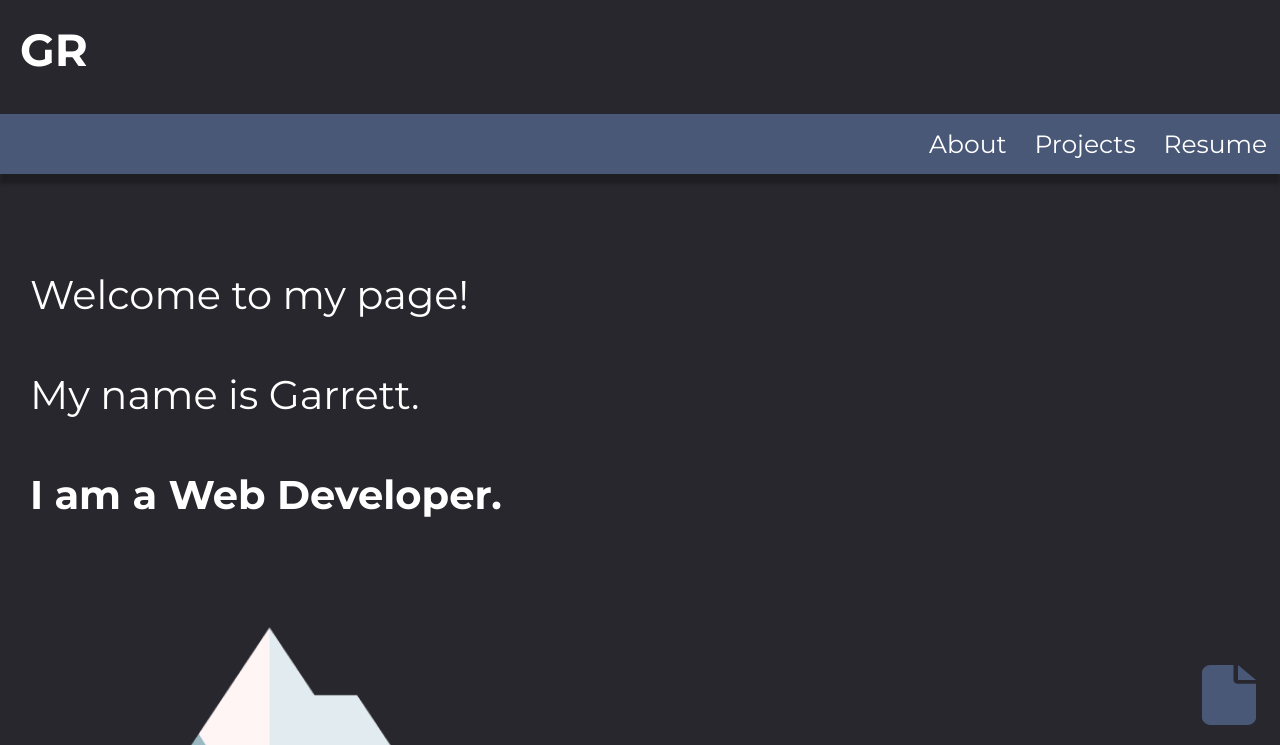
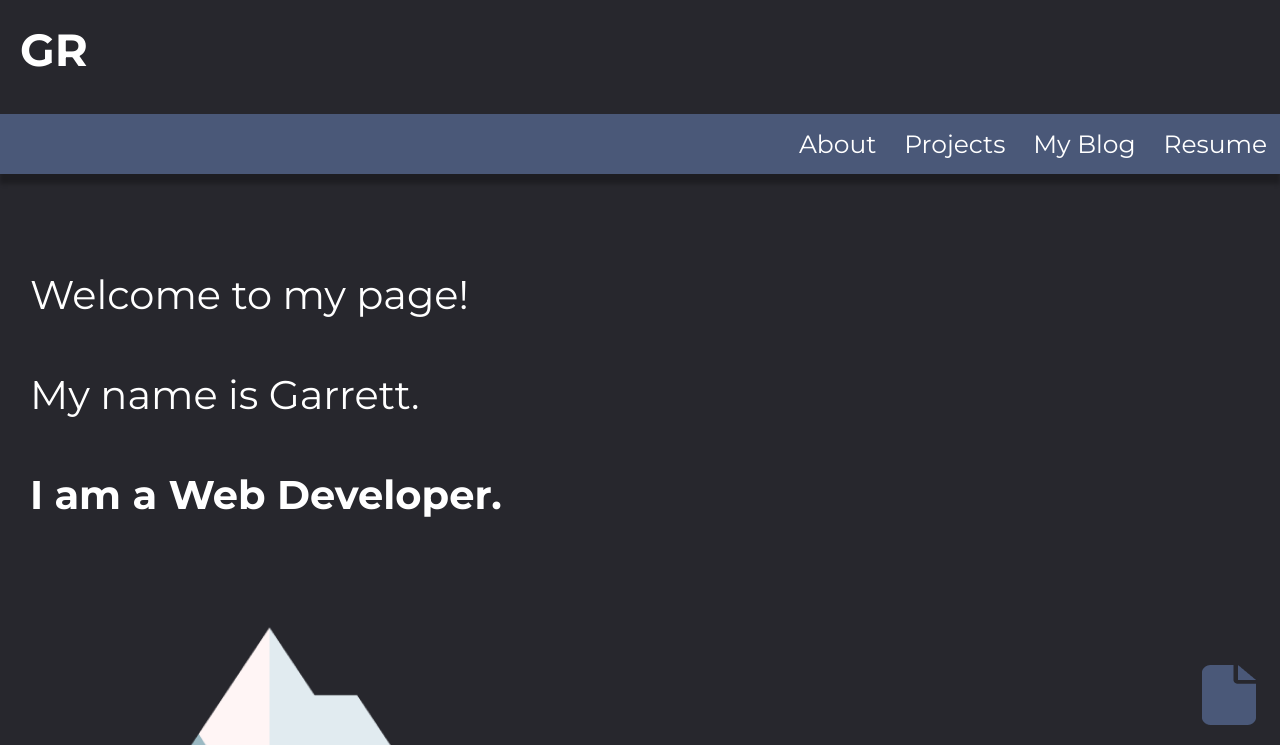
Before and after one commit to GLRose/GRportfolio, a plain HTML site: page index.html in a window 1280 px wide. Shown: the top 745 px of the page. Drawn offline with Linux system fonts and the light colour scheme.

Commit message:
added personal blog to nav bar

```diff
--- a/index.html
+++ b/index.html
@@ -17,6 +17,7 @@
         <ul class="nav-bar">
           <li><a href="./About.html">About</a></li>
           <li><a href="./projects.html">Projects</a></li>
+          <li><a href="https://synonymousblogs.wordpress.com//">My Blog</a></li>
           <li><a href="./images/Garrett_Rose_Resume`.pdf" download="garrett_rose_resume">Resume</a></li>
         </ul>
       </nav>
```
